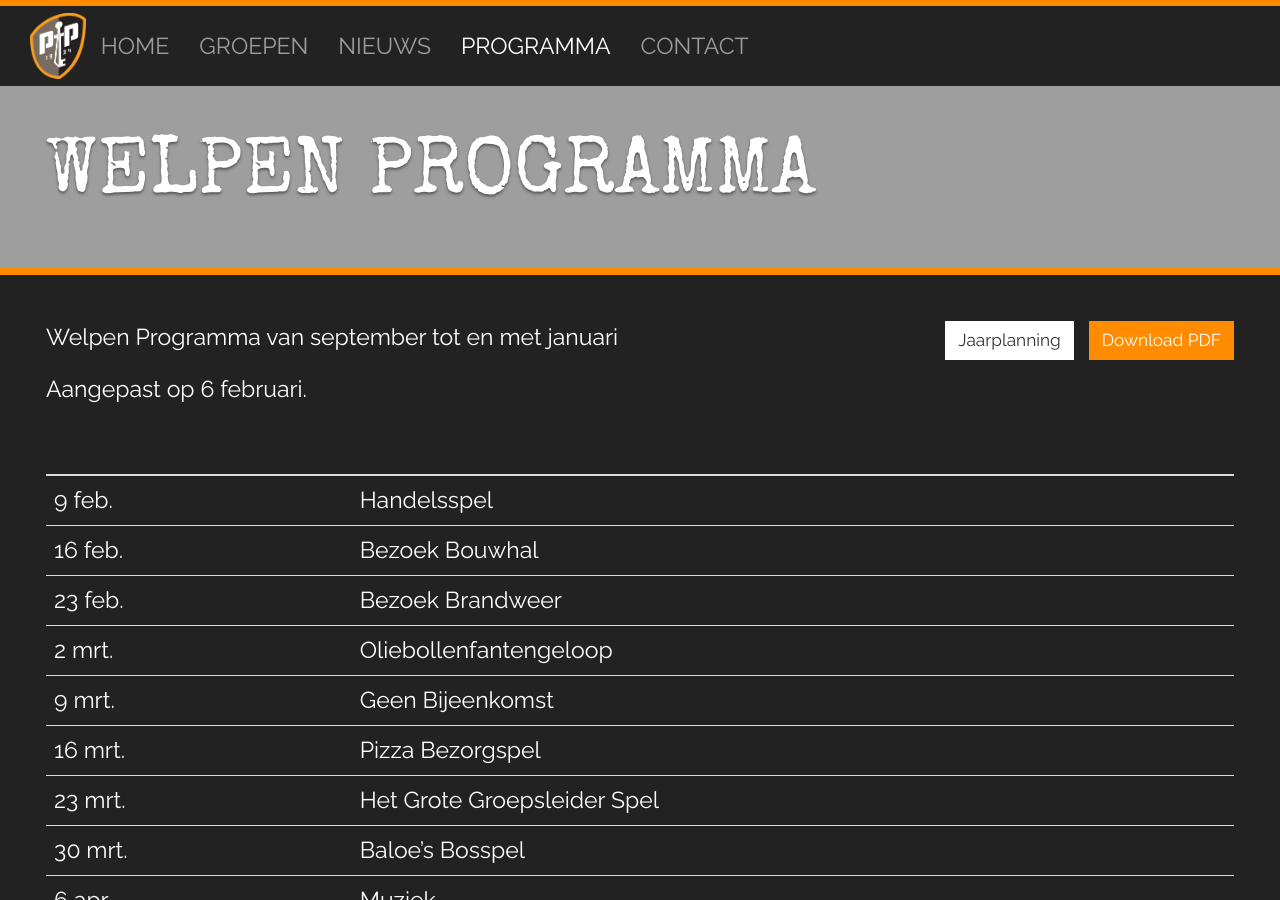
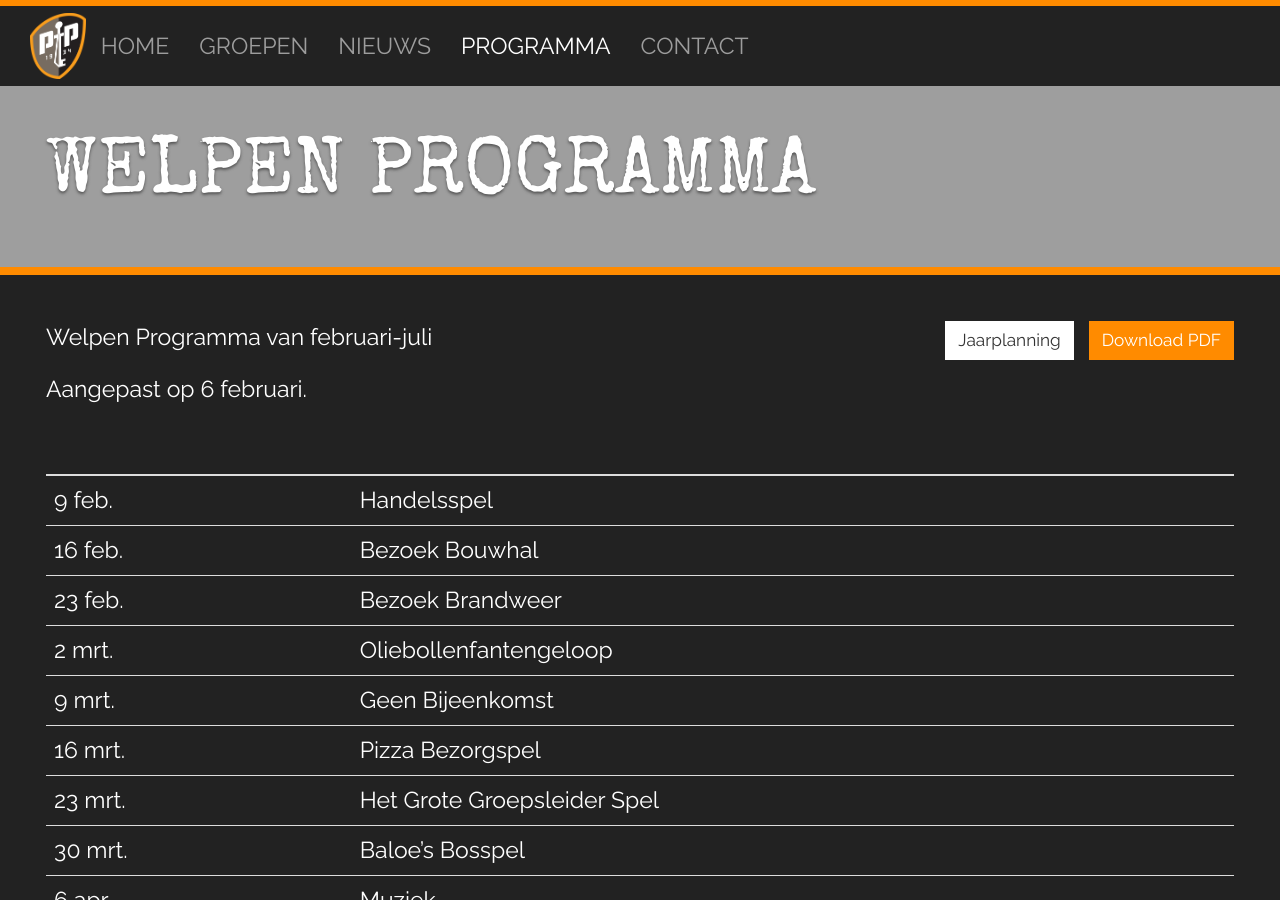
Before and after one commit to nognooitmeegemaakt/website, a Jekyll site: the page built from _agenda/welpen.md, in a window 1280 px wide and 900 px high. Built offline with Jekyll 4.4.1, drawn with Linux system fonts in a browser that asks for light colours; some web fonts are replaced.

Commit message:
Update welpen.md Agenda through CMS
By Fabrizio Zanin (172.69.54.240)

```diff
--- a/_agenda/welpen.md
+++ b/_agenda/welpen.md
@@ -6,7 +6,7 @@ agenda: welpen
 footer: "_Laatste wijziging 06-02-2019_"
 ---
 
-Welpen Programma van september tot en met januari
+Welpen Programma van februari-juli
 
 Aangepast op 6 februari.
 
```
